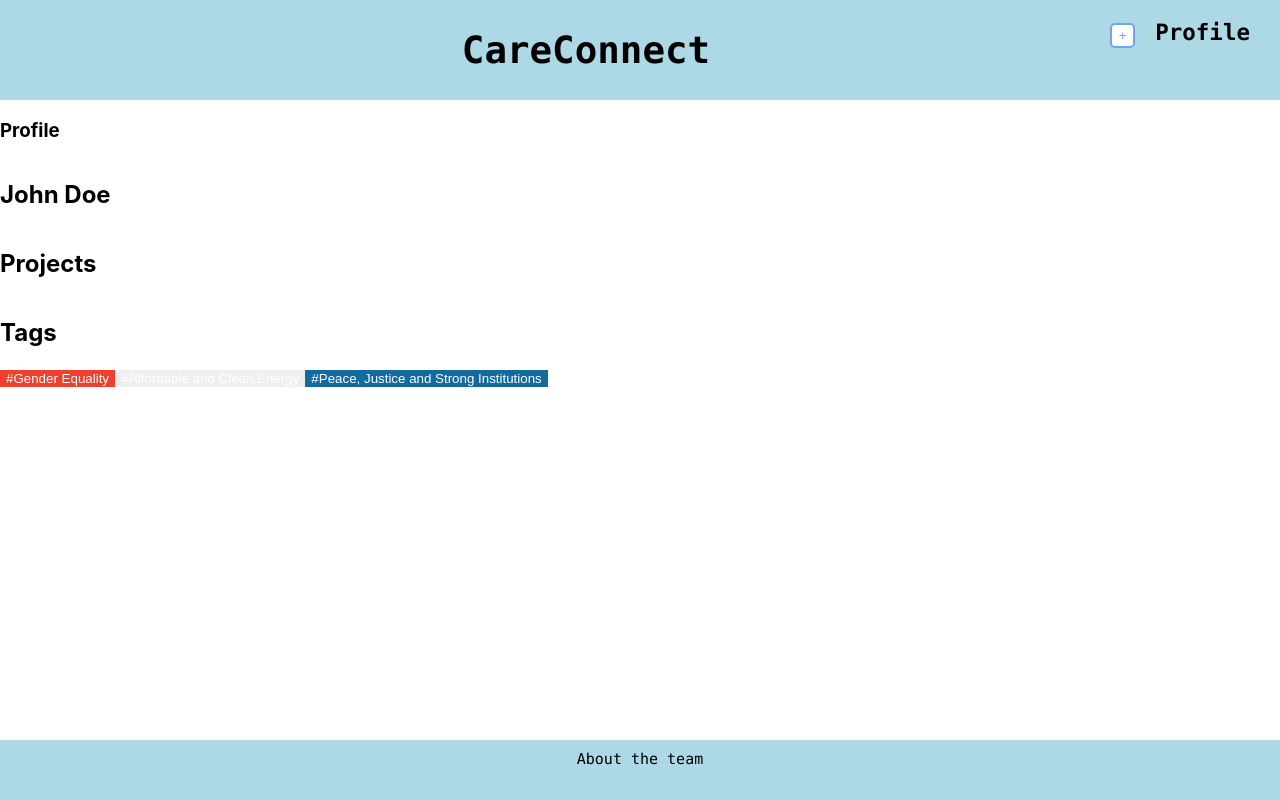
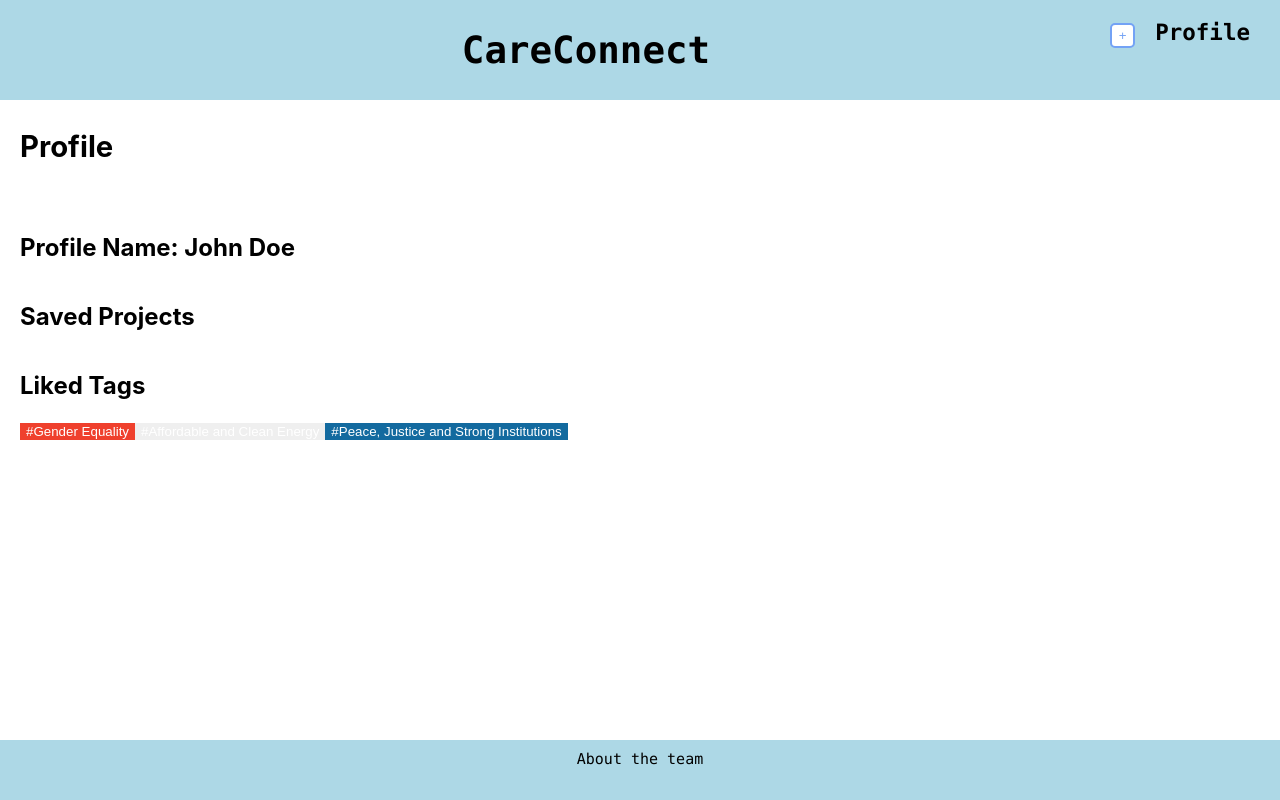
Before and after one commit to asrouji/CareConnect, a React (Create React App) app: page /ProfileView in a window 1280 px wide. Built offline with nearby package versions, Linux system fonts and the light colour scheme.

Commit message:
spacing for profile page

```diff
--- a/src/components/pages/ProfileView.tsx
+++ b/src/components/pages/ProfileView.tsx
@@ -6,6 +6,8 @@ const ProfileView = ({ name, email, projects, tags }: User) => {
     display: 'flex',
     justifyContent: 'space-between',
     alignItems: 'center',
+    paddingLeft: '20px',
+    fontSize: '25px',
   }
 
   return (
@@ -15,16 +17,16 @@ const ProfileView = ({ name, email, projects, tags }: User) => {
         <header style={headerStyle}>
           <h1>Profile</h1>
         </header>
-        <main>
+        <main style={{ padding: '20px' }}>
           <div style={{ display: 'flex', flex: 1 }}>
             <div>
-              <h2>{name}</h2>
+              <h2>Profile Name: {name}</h2>
             </div>
           </div>
 
           <div style={{ display: 'flex', flex: 1 }}>
             <div>
-              <h2>Projects</h2>
+              <h2>Saved Projects</h2>
             </div>
           </div>
 
@@ -41,7 +43,7 @@ const ProfileView = ({ name, email, projects, tags }: User) => {
           </div>
 
           <div>
-            <h2>Tags</h2>
+            <h2>Liked Tags</h2>
             {tags.map(tag => renderTagButton(tag))}
           </div>
         </main>
```
